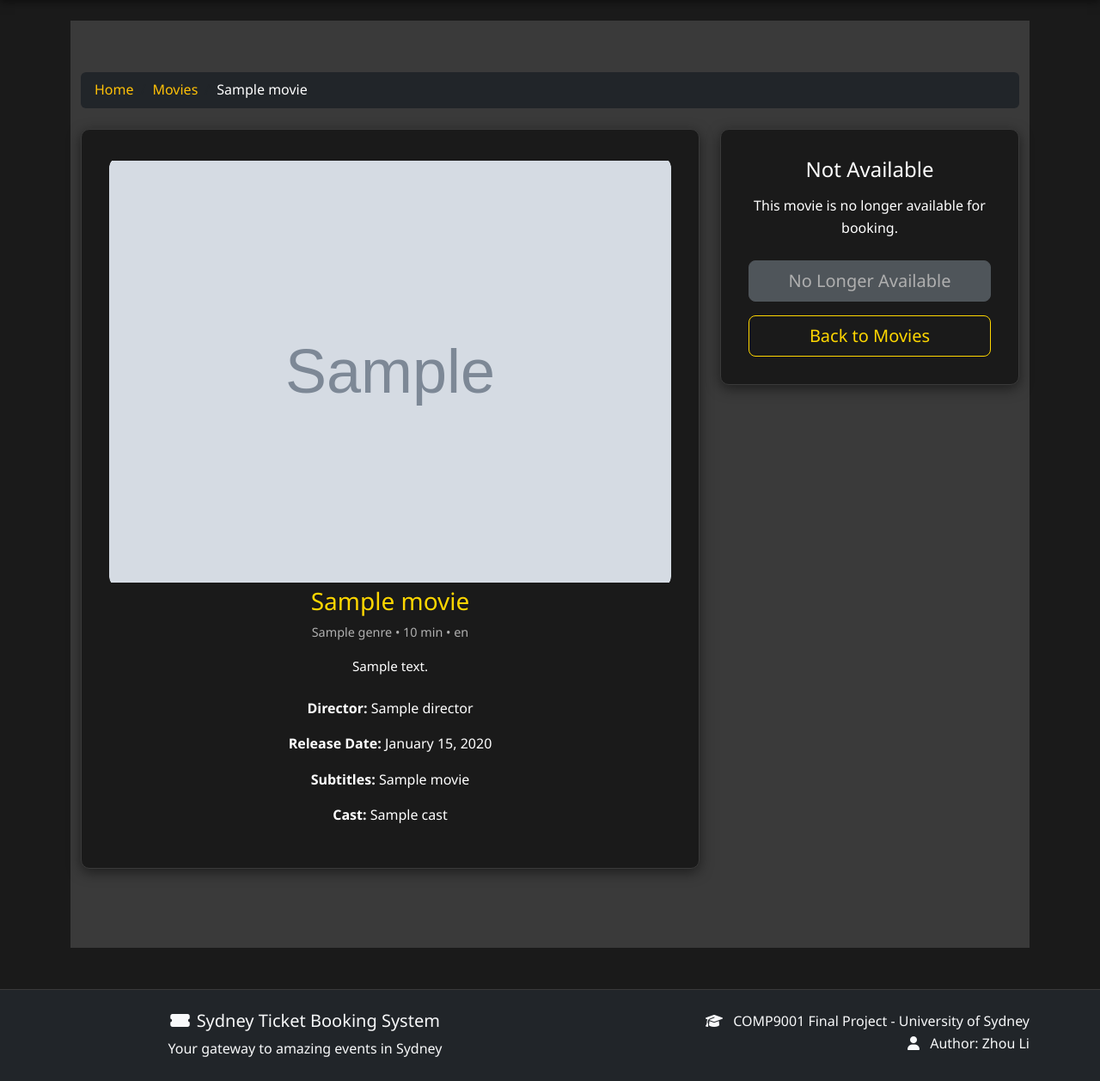
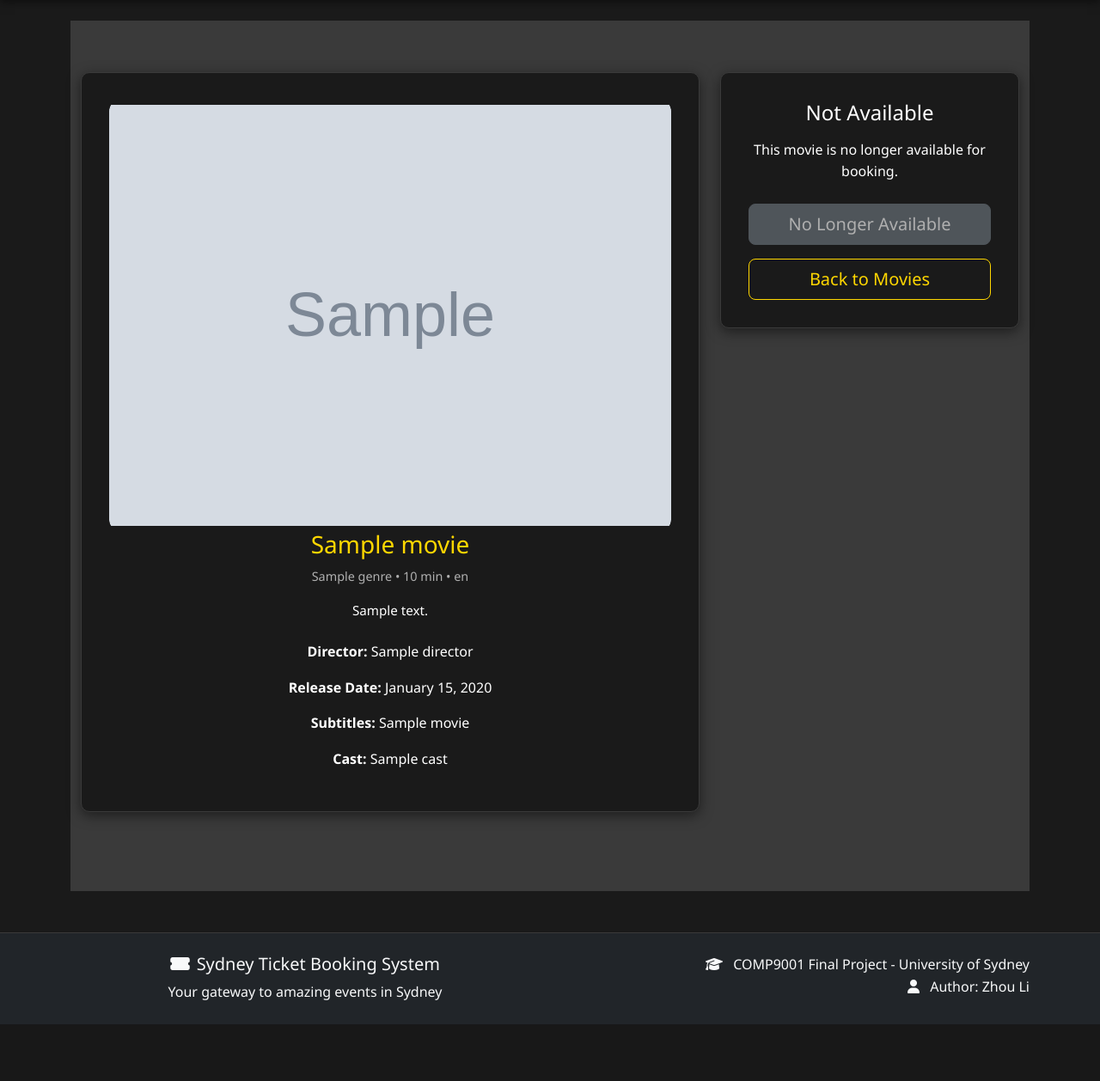
Before and after one commit to Sumile-leo/Sydney-Cinema-Booking-System, a Flask app: template web/templates/movie_detail.html in a window 1280 px wide. Shown: the part 58-1316 px from the top of the page at 86% size. After the commit the page ends 1250 px from the top, so only its background shows below. Run offline with Flask 3, Linux system fonts and the light colour scheme; the template is opened without the code that fills it: most values are stand-ins (such as "Sample title", 1, 10 or a date in 2020); grey boxes marked "Sample" are stand-in pictures.

Commit message:
Remove breadcrumb navigation from movie_detail and cinema_detail pages

```diff
--- a/web/templates/movie_detail.html
+++ b/web/templates/movie_detail.html
@@ -5,14 +5,6 @@
 {% block content %}
 <div class="movies-section">
     <div class="container">
-        <nav aria-label="breadcrumb" class="mb-4">
-            <ol class="breadcrumb bg-dark rounded px-3 py-2">
-                <li class="breadcrumb-item"><a href="{{ url_for('index') }}" class="text-warning text-decoration-none">Home</a></li>
-                <li class="breadcrumb-item"><a href="{{ url_for('movies') }}" class="text-warning text-decoration-none">Movies</a></li>
-                <li class="breadcrumb-item active text-white">{{ movie.title }}</li>
-            </ol>
-        </nav>
-
         <div class="row">
             <div class="col-lg-8">
                 <div class="movie-card">
```
Also changed, not shown: web/templates/cinema_detail.html (+0 -8 lines).
